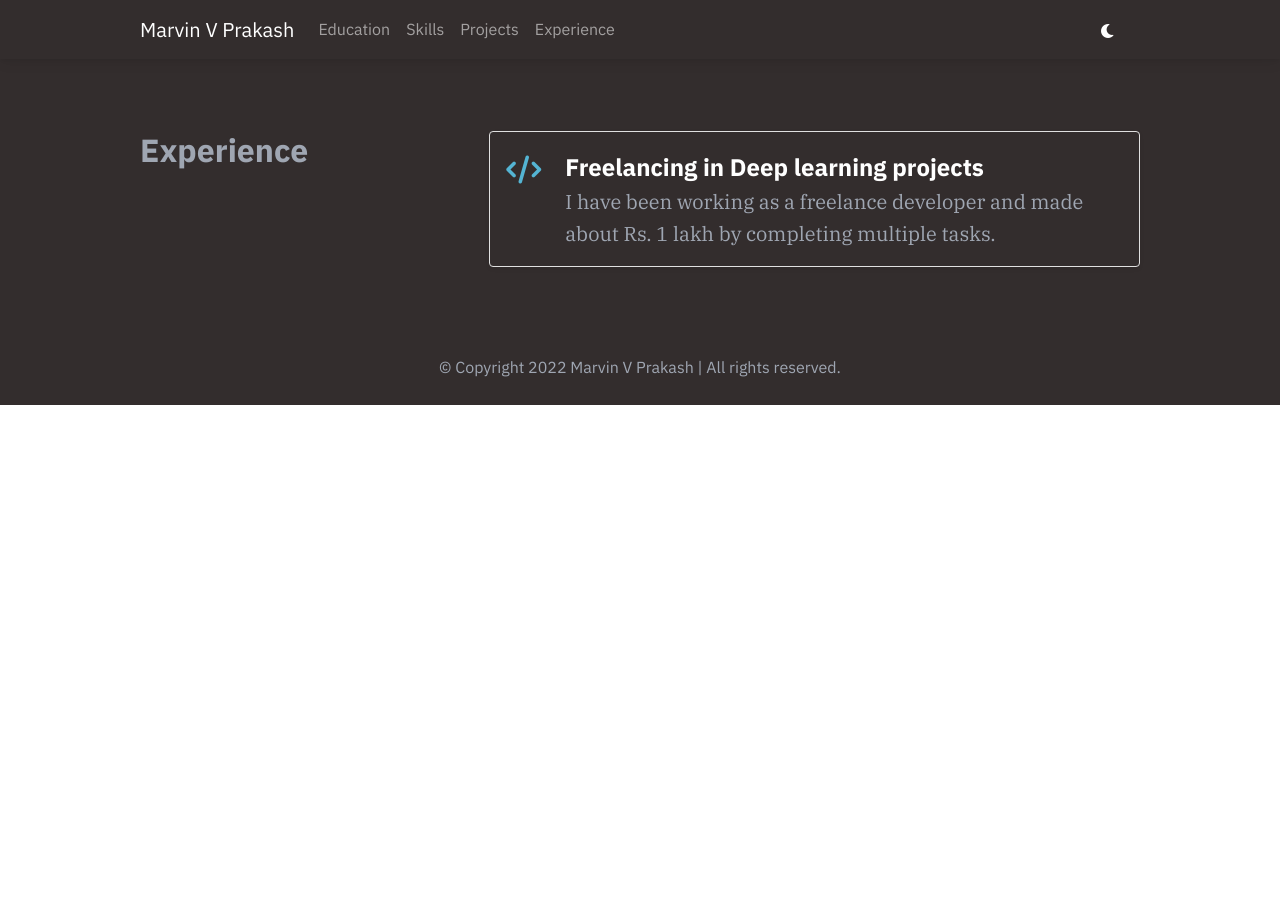
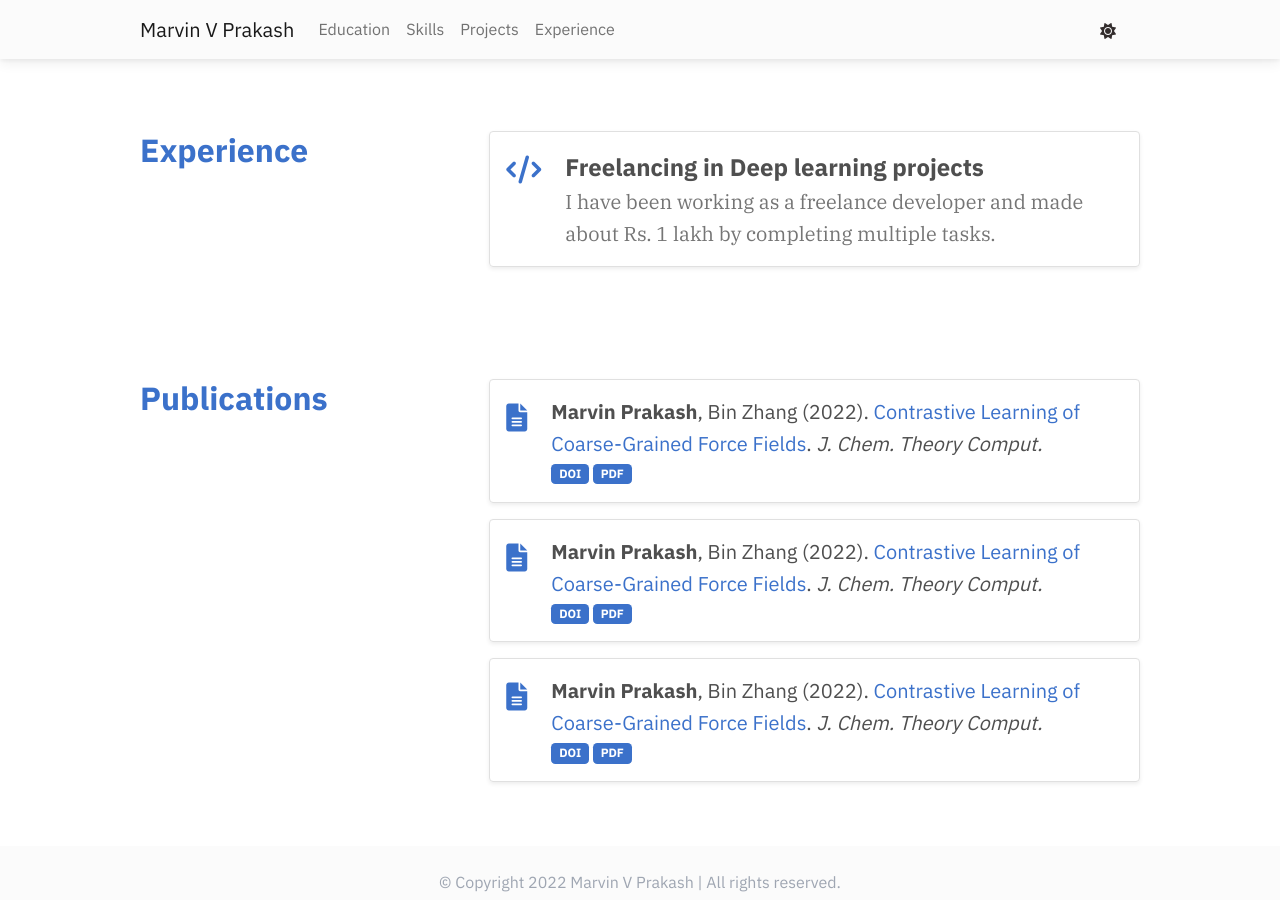
Before and after one commit to M4Marvin/marvinvprakash.github.io, a Jekyll site: the page built from index.md, in a window 1280 px wide and 900 px high, scrolled down 2833 px. Built offline with Jekyll 4.4.1, drawn with Linux system fonts in a browser that asks for light colours; before the commit the page ends 3238 px from its top, so only the background shows below that.

Commit message:
Publication support

```diff
--- /dev/null
+++ b/_data/publications.yaml
@@ -0,0 +1,27 @@
+- title: Contrastive Learning of Coarse-Grained Force Fields
+  url: https://doi.org/10.1021/acs.jctc.2c00616
+  journel: J. Chem. Theory Comput.
+  authors: <strong>Marvin Prakash</strong>, Bin Zhang (2022)
+  links:
+    - title: DOI
+      url: https://doi.org/10.1021/acs.jctc.2c00616
+    - title: PDF
+      url: https://github.com/xqding/Papers/blob/master/PC_JCTC.pdf
+- title: Contrastive Learning of Coarse-Grained Force Fields
+  url: https://doi.org/10.1021/acs.jctc.2c00616
+  journel: J. Chem. Theory Comput.
+  authors: <strong>Marvin Prakash</strong>, Bin Zhang (2022)
+  links:
+    - title: DOI
+      url: https://doi.org/10.1021/acs.jctc.2c00616
+    - title: PDF
+      url: https://github.com/xqding/Papers/blob/master/PC_JCTC.pdf
+- title: Contrastive Learning of Coarse-Grained Force Fields
+  url: https://doi.org/10.1021/acs.jctc.2c00616
+  journel: J. Chem. Theory Comput.
+  authors: <strong>Marvin Prakash</strong>, Bin Zhang (2022)
+  links:
+    - title: DOI
+      url: https://doi.org/10.1021/acs.jctc.2c00616
+    - title: PDF
+      url: https://github.com/xqding/Papers/blob/master/PC_JCTC.pdf
--- /dev/null
+++ b/_includes/dark/publications.html
@@ -0,0 +1,19 @@
+{% for item in site.data.publications %}
+<div class="p-3 border shadow shadow-sm rounded mb-3 d-flex flex-row">
+    <div class="fs-3 me-4">
+        <i class="fas fa-file-alt text-info w-50"></i>
+
+    </div>
+    <div>
+        <div class="fs-5 text-white">{{item.authors}}. <a href="{{item.url}}" class="text-info"
+                target="_blank">{{item.title}}</a>.
+            <i>{{item.journel}}</i>
+        </div>
+        <div>
+            {% for linkItem in item.links %}
+            <a href="{{linkItem.url}}" target="_blank"><span class="badge bg-info">{{linkItem.title}}</span></a>
+            {% endfor %}
+        </div>
+    </div>
+</div>
+{% endfor %}
--- /dev/null
+++ b/_includes/publications.html
@@ -0,0 +1,17 @@
+{% for item in site.data.publications %}
+<div class="p-3 border shadow shadow-sm rounded mb-3 d-flex flex-row">
+    <div class="fs-3 me-4">
+        <i class="fas fa-file-alt text-primary w-50"></i>
+
+    </div>
+    <div>
+        <div class="fs-5">{{item.authors}}. <a href="{{item.url}}" target="_blank">{{item.title}}</a>.
+            <i>{{item.journel}}</i></div>
+        <div>
+            {% for linkItem in item.links %}
+            <a href="{{linkItem.url}}" target="_blank"><span class="badge bg-primary">{{linkItem.title}}</span></a>
+            {% endfor %}
+        </div>
+    </div>
+</div>
+{% endfor %}
--- a/_layouts/home.html
+++ b/_layouts/home.html
@@ -2,7 +2,7 @@
 layout: default
 ---
 
-<div class="theme-container" x-data="{darkTheme:true}">
+<div class="theme-container" x-data="{darkTheme:false}">
   <!-- Light theme -->
   <div class="bg-white" x-show="!darkTheme">
     {% include navbar.html %}
@@ -69,6 +69,14 @@ layout: default
           </h4>
         </div>
         <div class="col-12 col-lg-8">{% include experience.html %}</div>
+      </div>
+      <div class="row py-5 g-5" id="publications">
+        <div class="col-12 col-lg-4">
+          <h4 class="mb-3 fs-2 text-primary fw-bold text-center text-lg-start">
+            Publications
+          </h4>
+        </div>
+        <div class="col-12 col-lg-8">{% include publications.html %}</div>
       </div>
     </div>
     {% include footer.html %}
@@ -140,6 +148,14 @@ layout: default
         </div>
         <div class="col-12 col-lg-8">{% include dark/experience.html %}</div>
       </div>
+      <div class="row py-5 g-5" id="publications2">
+        <div class="col-12 col-lg-4">
+          <h4 class="mb-3 fs-2 text-secondary fw-bold text-center text-lg-start">
+            Publications
+          </h4>
+        </div>
+        <div class="col-12 col-lg-8">{% include dark/publications.html %}</div>
+      </div>
     </div>
     {% include dark/footer.html %}
   </div>
```
Also changed, not shown: 2 other files.
